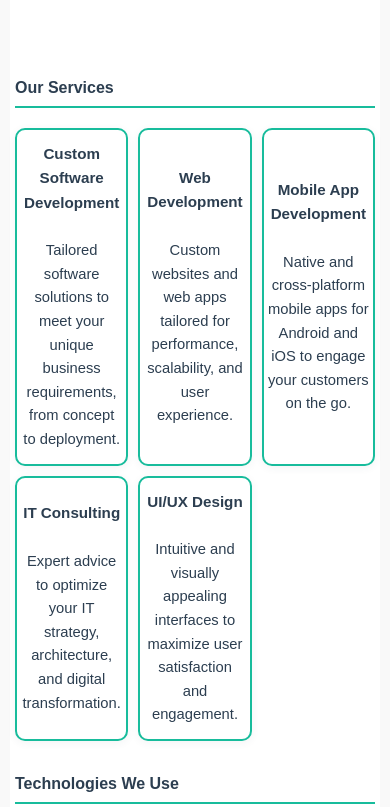
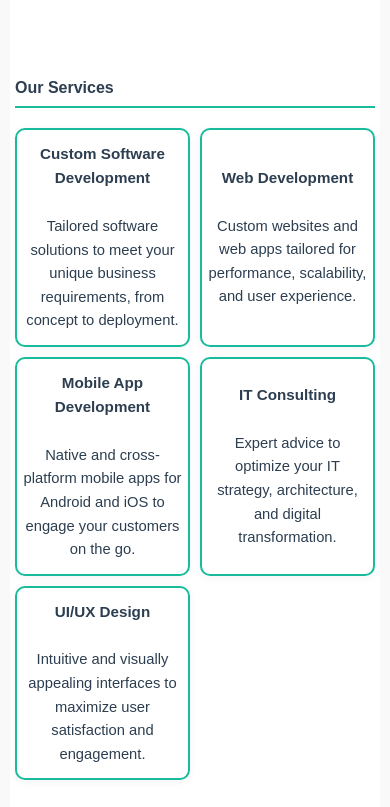
Before and after one commit to projectthinkx/think-x_main, a plain HTML site: page index.html in a window 390 px wide. Shown: the part 1450-2257 px from the top of the page. Drawn offline with Linux system fonts and the light colour scheme.

Commit message:
Update index.html

```diff
--- a/index.html
+++ b/index.html
@@ -88,7 +88,7 @@
       margin-bottom: 20px;
       font-size: 2rem;
     }
-    .grid-list,.serv {
+    .grid-list ,.serv{
       display: grid;
       grid-template-columns: repeat(auto-fit, minmax(180px, 1fr));
       gap: 18px;
@@ -230,18 +230,19 @@
         grid-template-columns:repeat(3,1fr);
         gap: 10px;
       }
+      .serv{
+        grid-template-columns: repeat(2, 1fr);
+        gap: 10px;
+      }
       .grid-list li {
         padding: 12px 4px;
         font-size: 0.95em;
       }
-      .serv {
-        grid-template-columns:repeat(2,1fr);
-        gap: 10px;
-      }
-      .serv li {
+      .serv li{
         padding: 12px 4px;
         font-size: 0.95em;
       }
+
       footer {
         font-size: 0.9rem;
         padding: 12px;
@@ -298,7 +299,7 @@ Contact us at think.as.x@gmail.com or visit think-x.in to learn more.
   </section>
   <section id="services">
   <h2>Our Services</h2>
-  <ul class="grid-list">
+  <ul class="grid-list serv">
 
     <li>
       <strong>Custom Software Development</strong>
```
